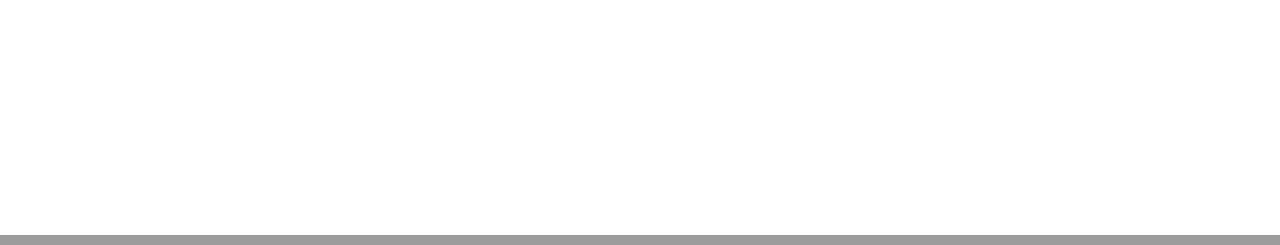
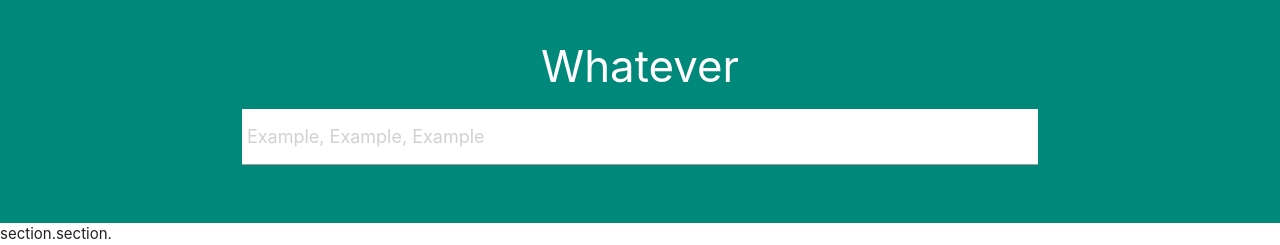
Before and after one commit to Michaudsr/Quote_Generator, a Django app: page /about/ in a window 1280 px wide. Shown: the part 565-810 px from the top of the page. Run offline with Django 4.2, Linux system fonts and the light colour scheme.

Commit message:
[about.html] added search input section with autocomplete

```diff
--- /dev/null
+++ b/Quote_Generator/main_app/static/style.css
@@ -0,0 +1,6 @@
+.section-search input {
+  padding: 5px !important;
+  font-size: 18px !important;
+  width: 90% !important;
+  border: #f4f4f4;
+}
--- a/Quote_Generator/main_app/templates/about.html
+++ b/Quote_Generator/main_app/templates/about.html
@@ -12,7 +12,7 @@
     <meta name="viewport" content="width=device-width, initial-scale=1.0"/>
   </head>
 
-  <body>
+  <body id="home" class="scrollspy">
       <div class="navbar-fixed">
           <nav class=teal>
           <div class="container">
@@ -85,6 +85,25 @@
             </ul>
       </section>
 
+      <!--Section Search-->
+      <section id="search" class="section section-search teal darken-1 white-text center scrollspy">
+          <div class="container">
+              <div class="row">
+                  <div class="col s12">
+                      <h3>Whatever</h3>
+                      <div class="input-field">
+                          <input type="text" class="white grey-text
+                           autocomplete" id="autocomplete-input"
+                           placeholder="Example, Example, Example">
+                      </div>
+                  </div>
+              </div>
+          </div>
+      </section>
+
+      <!--Section: Icon Boxes-->
+      section.section.
+
 
     <!--JavaScript at end of body for optimized loading-->
     <script src="https://cdnjs.cloudflare.com/ajax/libs/materialize/1.0.0/js/materialize.min.js"></script>
@@ -102,6 +121,18 @@
             transition: 500,
             interval: 6000
         });
+
+        // Autocomplete
+        const ac = document.querySelector
+        ('.autocomplete');
+        M.Autocomplete.init(ac, {
+            data: {
+                "Something": null,
+                "Something": null,
+                "Something": null,
+                "Something": null,
+            }
+        });
     </script>
   </body>
 </html>
```
